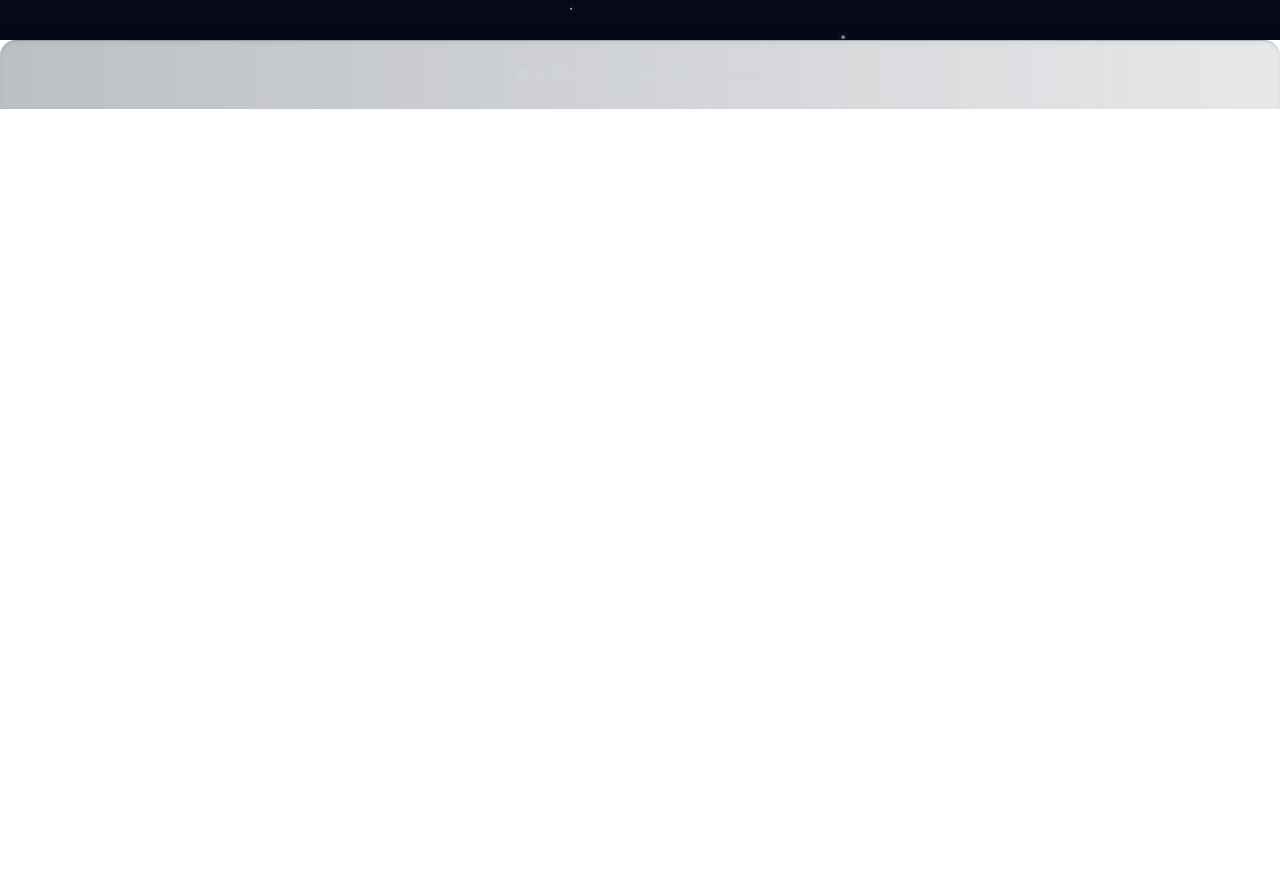
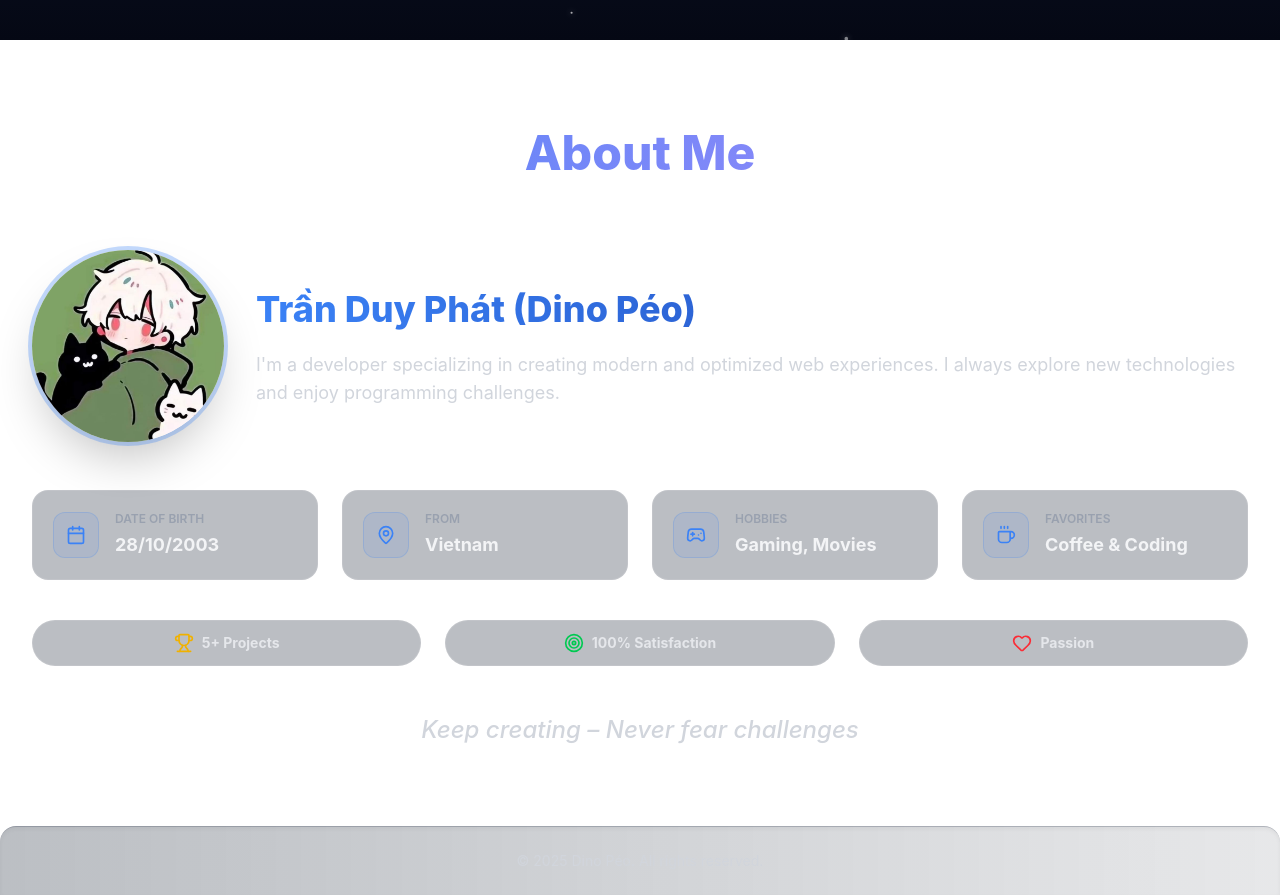
Before and after one commit to DuyPhatpeo/portfolio, a React (Vite) app: page / in a window 1280 px wide. Shown: the part 760-1655 px from the top of the page. Before the commit the page ends 869 px from the top, so only its background shows below. Built offline with nearby package versions, Linux system fonts and the light colour scheme.

Commit message:
feat: add AboutSection with personal info, achievements, and quote to PortfolioPage

```diff
--- /dev/null
+++ b/src/components/about/AboutSection.tsx
@@ -0,0 +1,21 @@
+import React from "react";
+import AvatarBio from "./AvatarBio";
+import PersonalInfo from "./PersonalInfo";
+import Achievements from "./Achievements";
+import Quote from "./Quote";
+import SectionHeader from "../ui/SectionHeader";
+
+const AboutSection: React.FC = () => (
+  <section
+    id="about"
+    className="py-20 max-w-7xl mx-auto px-4 sm:px-6 lg:px-8 scroll-mt-20 md:scroll-mt-24"
+  >
+    <SectionHeader title="About Me" />
+    <AvatarBio />
+    <PersonalInfo />
+    <Achievements />
+    <Quote />
+  </section>
+);
+
+export default AboutSection;
--- /dev/null
+++ b/src/components/about/Achievements.tsx
@@ -0,0 +1,20 @@
+import React from "react";
+import { aboutData } from "../../data/aboutData";
+
+const Achievements: React.FC = () => (
+  <div className="grid grid-cols-1 sm:grid-cols-2 md:grid-cols-3 gap-6 mb-10">
+    {aboutData.achievements.map(({ icon: Icon, label, color }, i) => (
+      <div
+        key={i}
+        className="flex items-center gap-2 justify-center p-3 rounded-full border border-gray-200/20 dark:border-white/10 bg-white/10 dark:bg-gray-800/30"
+      >
+        <Icon className={`w-5 h-5 ${color}`} />
+        <span className="font-bold text-sm text-gray-700 dark:text-gray-200">
+          {label}
+        </span>
+      </div>
+    ))}
+  </div>
+);
+
+export default Achievements;
--- /dev/null
+++ b/src/components/about/AvatarBio.tsx
@@ -0,0 +1,22 @@
+import React from "react";
+import { aboutData } from "../../data/aboutData";
+
+const AvatarBio: React.FC = () => (
+  <div className="flex flex-col md:flex-row items-center gap-8 mb-12">
+    <img
+      src={aboutData.avatar}
+      alt={aboutData.name}
+      className="w-48 h-48 rounded-full object-cover ring-4 ring-primary/30 shadow-2xl"
+    />
+    <div className="text-center md:text-left flex-1">
+      <h3 className="text-3xl md:text-4xl font-extrabold mb-4 bg-clip-text leading-snug text-transparent bg-gradient-to-r from-primary to-primary-deep">
+        {aboutData.name}
+      </h3>
+      <p className="text-gray-700 dark:text-gray-300 text-lg">
+        {aboutData.bio}
+      </p>
+    </div>
+  </div>
+);
+
+export default AvatarBio;
--- /dev/null
+++ b/src/components/about/PersonalInfo.tsx
@@ -0,0 +1,27 @@
+import React from "react";
+import { aboutData } from "../../data/aboutData";
+
+const PersonalInfo: React.FC = () => (
+  <div className="grid sm:grid-cols-2 md:grid-cols-4 gap-6 mb-10">
+    {aboutData.personal.map(({ icon: Icon, label, value }, i) => (
+      <div
+        key={i}
+        className="flex items-center gap-4 p-5 rounded-2xl border border-gray-200/20 dark:border-white/10 bg-white/10 dark:bg-gray-800/30"
+      >
+        <div className="p-3 rounded-xl bg-primary/10 border border-primary/20">
+          <Icon className="w-5 h-5 text-primary" />
+        </div>
+        <div>
+          <p className="text-xs uppercase font-semibold text-gray-500 dark:text-gray-400 mb-1">
+            {label}
+          </p>
+          <p className="font-bold text-gray-800 dark:text-gray-100 text-lg">
+            {value}
+          </p>
+        </div>
+      </div>
+    ))}
+  </div>
+);
+
+export default PersonalInfo;
--- /dev/null
+++ b/src/components/about/Quote.tsx
@@ -0,0 +1,12 @@
+import React from "react";
+import { aboutData } from "../../data/aboutData";
+
+const Quote: React.FC = () => (
+  <div className="mt-12 text-center">
+    <p className="text-xl md:text-2xl italic font-medium text-gray-700 dark:text-gray-300">
+      {aboutData.quote}
+    </p>
+  </div>
+);
+
+export default Quote;
--- /dev/null
+++ b/src/components/ui/SectionHeader.tsx
@@ -0,0 +1,21 @@
+import React from "react";
+
+interface SectionHeaderProps {
+  title: string;
+  center?: boolean;
+}
+
+const SectionHeader: React.FC<SectionHeaderProps> = ({
+  title,
+  center = true,
+}) => {
+  return (
+    <div className={`${center ? "text-center" : ""} mb-16`}>
+      <h2 className="text-4xl md:text-5xl font-extrabold leading-snug bg-clip-text text-transparent bg-gradient-to-r from-primary to-secondary">
+        {title}
+      </h2>
+    </div>
+  );
+};
+
+export default SectionHeader;
--- /dev/null
+++ b/src/data/aboutData.ts
@@ -0,0 +1,27 @@
+import {
+  Heart,
+  Trophy,
+  Target,
+  Coffee,
+  Gamepad2,
+  MapPin,
+  Calendar,
+} from "lucide-react";
+
+export const aboutData = {
+  name: "Trần Duy Phát (Dino Péo)",
+  bio: "I'm a developer specializing in creating modern and optimized web experiences. I always explore new technologies and enjoy programming challenges.",
+  avatar: "/avt2.jpg",
+  personal: [
+    { icon: Calendar, label: "Date of Birth", value: "28/10/2003" },
+    { icon: MapPin, label: "From", value: "Vietnam" },
+    { icon: Gamepad2, label: "Hobbies", value: "Gaming, Movies" },
+    { icon: Coffee, label: "Favorites", value: "Coffee & Coding" },
+  ],
+  achievements: [
+    { icon: Trophy, label: "5+ Projects", color: "text-yellow-500" },
+    { icon: Target, label: "100% Satisfaction", color: "text-green-500" },
+    { icon: Heart, label: "Passion", color: "text-red-500" },
+  ],
+  quote: "Keep creating – Never fear challenges",
+};
--- a/src/pages/PortfolioPage.tsx
+++ b/src/pages/PortfolioPage.tsx
@@ -4,6 +4,7 @@ import Header from "../components/general/Header";
 
 import Footer from "../components/general/Footer";
 import HeroSection from "../components/hero/HeroSetion";
+import AboutSection from "../components/about/AboutSection";
 
 const PortfolioPage: React.FC = () => {
   useEffect(() => {
@@ -27,8 +28,12 @@ const PortfolioPage: React.FC = () => {
       <Header scrollToSection={scrollToSection} />
 
       {/* Main Content */}
-      <main className="flex-1 relative z-10"></main>
-      <HeroSection scrollToSection={scrollToSection} />
+      <main className="flex-1 relative z-10">
+        <HeroSection scrollToSection={scrollToSection} />
+
+        <AboutSection />
+      </main>
+
       {/* Footer */}
       <Footer />
     </div>
```
